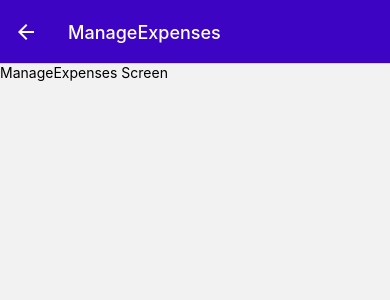
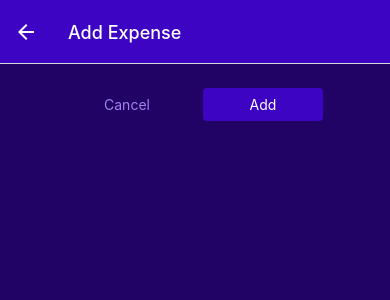
Before and after one commit to markfaust123/ExpenseTracker, a React Native app: screen /ManageExpenses in a window 390 px wide. Shown: the top 300 px of the page. Built offline with nearby package versions, Linux system fonts and the light colour scheme.

Commit message:
npm install @reduxjs/toolkit

```diff
--- a/src/components/expenses-output/ExpenseItem.tsx
+++ b/src/components/expenses-output/ExpenseItem.tsx
@@ -5,10 +5,12 @@
 import { NativeStackNavigationProp } from "@react-navigation/native-stack";
 
 const ExpenseItem = ({
+  id,
   description,
   amount,
   date
 }: {
+  id: string;
   description: string;
   amount: number;
   date: Date;
@@ -18,7 +20,9 @@
     const navigation = useNavigation<NativeStackNavigationProp<any>>();
 
     const handleExpensePress = () => {
-        navigation.navigate("ManageExpenses");
+        navigation.navigate("ManageExpenses", {
+          expenseId: id,
+        });
     }
 
   return (
--- /dev/null
+++ b/src/components/ui/Button.tsx
@@ -0,0 +1,54 @@
+import { Pressable, StyleSheet, Text, View } from "react-native";
+import { GlobalStyles } from "../../lib/constants";
+
+const Button = ({
+  children,
+  mode,
+  style,
+  onPress,
+}: {
+  children: React.ReactNode;
+  mode?: string;
+  style?: object;
+  onPress: () => void;
+}) => {
+  return (
+    <View style={style}>
+      <Pressable
+        onPress={onPress}
+        style={({ pressed }) => pressed && styles.pressed}
+      >
+        <View style={[styles.button, mode === "flat" && styles.flat]}>
+          <Text style={[styles.buttonText, mode === "flat" && styles.flatText]}>
+            {children}
+          </Text>
+        </View>
+      </Pressable>
+    </View>
+  );
+};
+
+const styles = StyleSheet.create({
+  button: {
+    borderRadius: 4,
+    padding: 8,
+    backgroundColor: GlobalStyles.colors.primary500,
+  },
+  flat: {
+    backgroundColor: "transparent",
+  },
+  buttonText: {
+    color: "white",
+    textAlign: "center",
+  },
+  flatText: {
+    color: GlobalStyles.colors.primary200,
+  },
+  pressed: {
+    opacity: 0.75,
+    backgroundColor: GlobalStyles.colors.primary100,
+    borderRadius: 4,
+  },
+});
+
+export default Button;
--- a/src/screens/ManageExpenses.tsx
+++ b/src/screens/ManageExpenses.tsx
@@ -1,7 +1,87 @@
-import { Text } from "react-native";
+import { useLayoutEffect } from "react";
+import { StyleSheet, Text, View } from "react-native";
+import IconButton from "../components/ui/IconButton";
+import { GlobalStyles } from "../lib/constants";
+import Button from "../components/ui/Button";
 
-const ManageExpenses = () => {
-  return <Text>ManageExpenses Screen</Text>;
+const ManageExpenses = ({
+  navigation,
+  route,
+}: {
+  navigation: any;
+  route: any;
+}) => {
+  const editedExpenseId = route.params?.expenseId;
+  const isEditing = !!editedExpenseId;
+
+  const closeModal = () => {
+    navigation.goBack();
+  }
+
+  const handleDeleteExpense = () => {
+    closeModal();
+  };
+
+  const handleCancel = () => {
+    closeModal();
+  };
+
+  const handleConfirm = () => {
+    closeModal();
+  };
+
+  useLayoutEffect(() => {
+    navigation.setOptions({
+      title: isEditing ? "Edit Expense" : "Add Expense",
+    });
+  }, [navigation, isEditing]);
+
+  return (
+    <View style={styles.container}>
+      <View style={styles.buttons}>
+        <Button mode="flat" onPress={handleCancel} style={styles.button}>
+          Cancel
+        </Button>
+        <Button onPress={handleConfirm} style={styles.button}>
+          {isEditing ? "Update" : "Add"}
+        </Button>
+      </View>
+      {isEditing && (
+        <View style={styles.deleteContainer}>
+          <IconButton
+            icon="trash"
+            color={GlobalStyles.colors.error500}
+            size={36}
+            onPress={handleDeleteExpense}
+          />
+        </View>
+      )}
+    </View>
+  );
 };
 
+const styles = StyleSheet.create({
+  container: {
+    flex: 1,
+    padding: 24,
+    backgroundColor: GlobalStyles.colors.primary800,
+  },
+  deleteContainer: {
+    marginTop: 16,
+    paddingTop: 8,
+    borderTopWidth: 2,
+    borderTopColor: GlobalStyles.colors.primary200,
+    alignItems: "center",
+  },
+  buttons: {
+    flexDirection: "row",
+    justifyContent: "center",
+    alignItems: "center",
+  },
+  button: {
+    minWidth: 120,
+    marginHorizontal: 8,
+  }
+});
+
 export default ManageExpenses;
```
